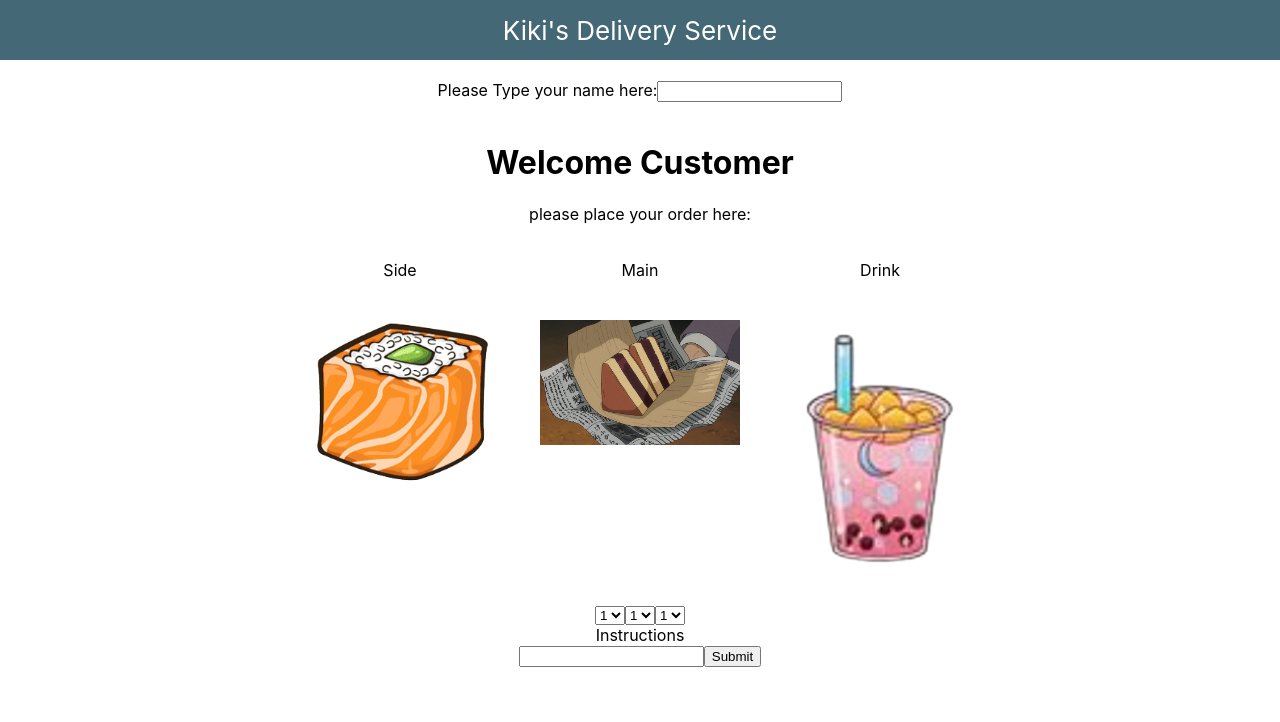
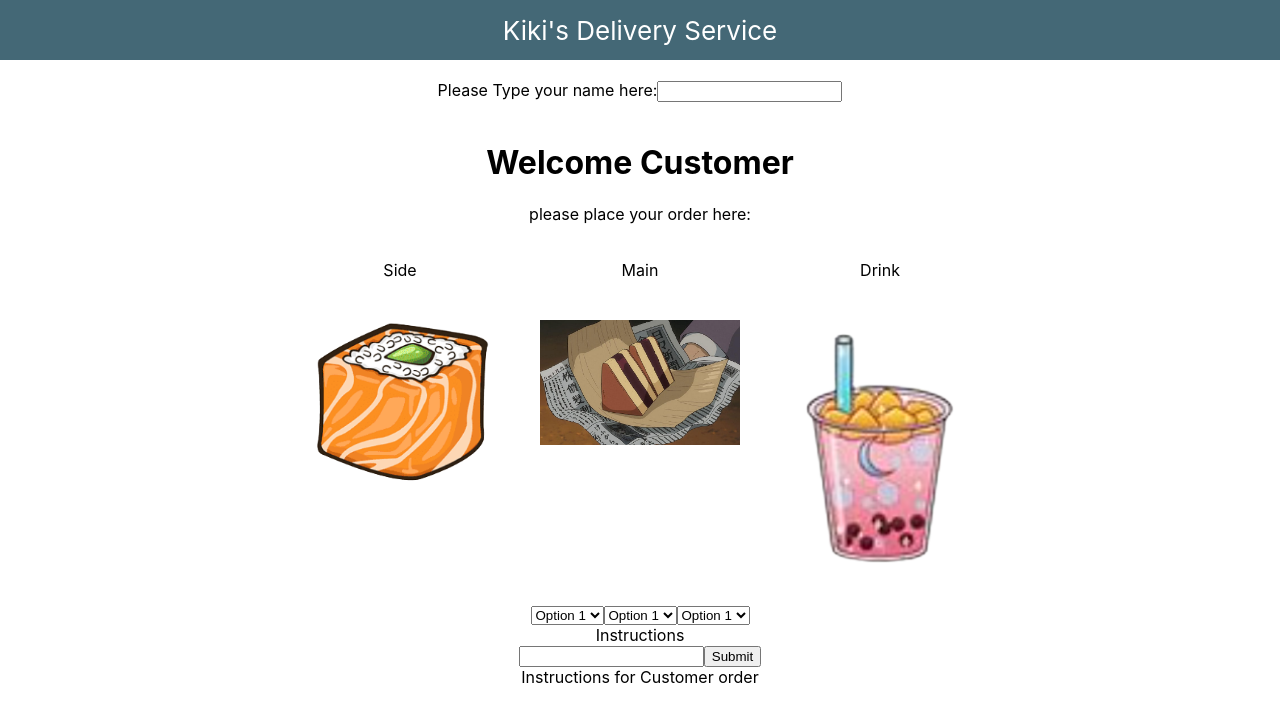
Before and after one commit to belliott15/2.6-Fast-Food-Order-FS-React, a React (Create React App) app: page / in a window 1280 px wide. Shown: the top 722 px of the page. Built offline with nearby package versions, Linux system fonts and the light colour scheme.

Commit message:
adjusted dropdown names, added name in order instuctions

```diff
--- a/src/App.js
+++ b/src/App.js
@@ -30,7 +30,7 @@ function App() {
         </div>
         <Dropdown setFoodID={setFoodID} setDrinkID={setDrinkID} setSideID={setSideID}/>
         <InstructionsForm setInstructions={setInstructions} instructions={instructions}/>
-        <InstructionsList instructions={instructions}/>
+        <InstructionsList instructions={instructions} name={name}/>
       </main>
     </div>
   );
--- a/src/Dropdown.js
+++ b/src/Dropdown.js
@@ -4,19 +4,19 @@ export default function Dropdown({ setFoodID, setDrinkID, setSideID }) {
   return (
     <div>
       <select onChange={(e) => setSideID(e.target.value)}>
-        <option value='1'>1</option>
-        <option value='2'>2</option>
-        <option value='3'>3</option>
+        <option value='1'>Option 1</option>
+        <option value='2'>Option 2</option>
+        <option value='3'>Option 3</option>
       </select>
       <select onChange={(e) => setFoodID(e.target.value)}>
-        <option value='1'>1</option>
-        <option value='2'>2</option>
-        <option value='3'>3</option>
+        <option value='1'>Option 1</option>
+        <option value='2'>Option 2</option>
+        <option value='3'>Option 3</option>
       </select>
       <select onChange={(e) => setDrinkID(e.target.value)}>
-        <option value='1'>1</option>
-        <option value='2'>2</option>
-        <option value='3'>3</option>
+        <option value='1'>Option 1</option>
+        <option value='2'>Option 2</option>
+        <option value='3'>Option 3</option>
       </select>
     </div>
   );
--- a/src/InstructionsList.js
+++ b/src/InstructionsList.js
@@ -1,9 +1,10 @@
 import React from 'react';
 import Instruction from './Instruction';
 
-export default function InstructionsList({ instructions }) {
+export default function InstructionsList({ instructions, name }) {
   return (
     <div>
+      Instructions for {name} order
       {instructions.map((instruction, i) => <Instruction key={instruction + i} instruction={instruction}/>)}
     </div>
   );
```
